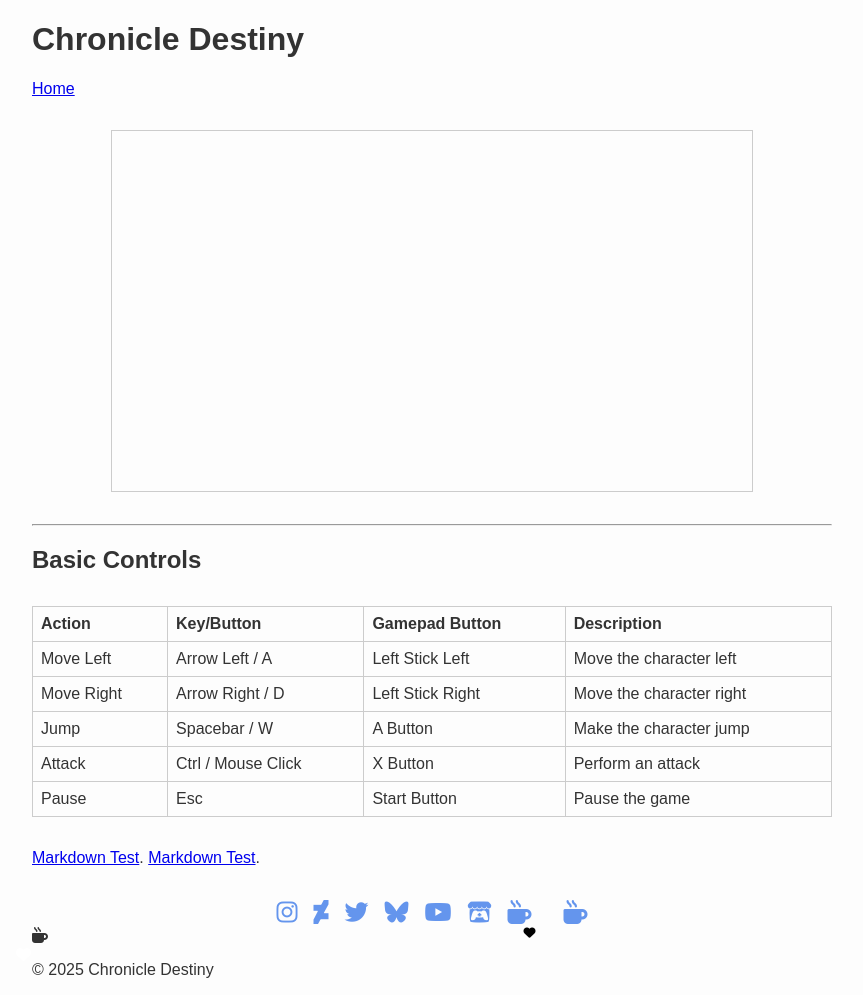
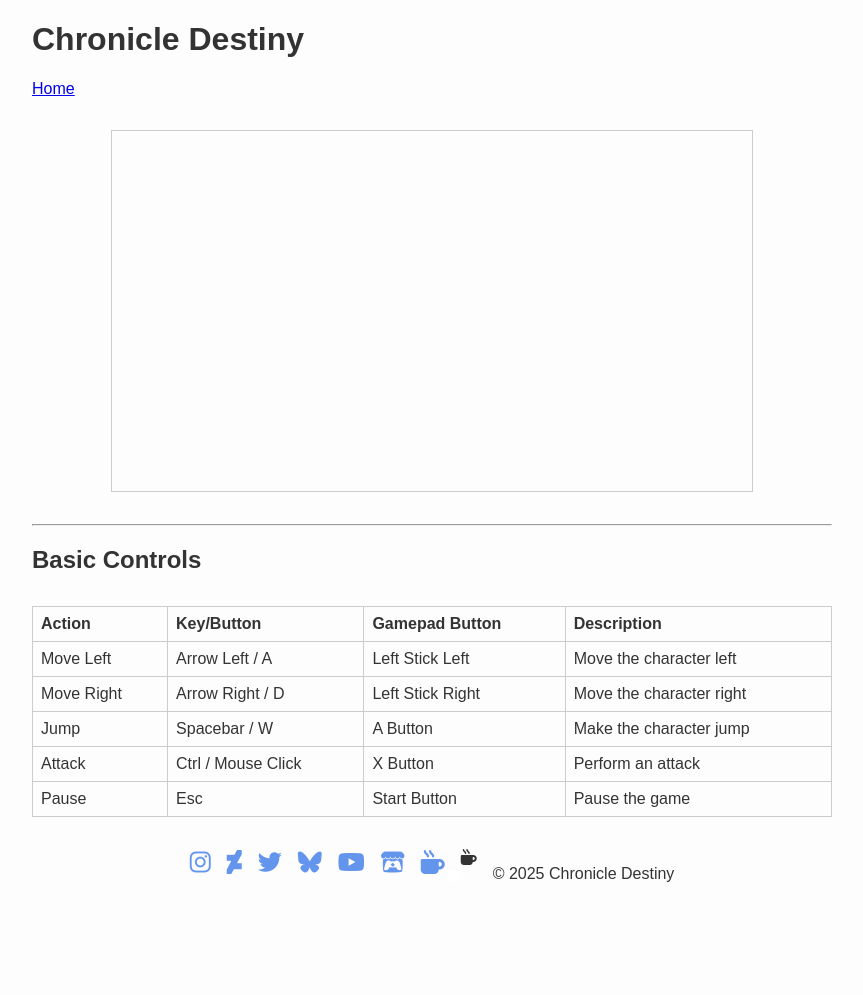
Before and after one commit to zBuLe/Chronicle-Destiny, a Jekyll site: the page built from index.md, in a window 1280 px wide. Shown: the whole page, without its empty margins (208-1071 px from the left). Built offline with Jekyll 4.4.1, drawn with Linux system fonts in a browser that asks for light colours; nearby versions of some CDN libraries; our own code applies the rules of GitHub Pages for plain Markdown files; a script that is not in the unit is left out; after the commit the page ends 900 px from its top, so only the background shows below that.

Commit message:
Remove duplicate Ko-fi links from footer and clean up index.md by deleting unused markdown tests

```diff
--- a/_includes/footer.html
+++ b/_includes/footer.html
@@ -21,15 +21,6 @@
     <a href="https://ko-fi.com/zbule" target="_blank" title="Ko-fi">
       <i class="fa-solid fa-mug-hot"></i>
     </a>
-
-    <a href="https://ko-fi.com/zbule" target="_blank" title="Ko-fi">
-      <i class="fas fa-ko-fi"></i>
-    </a>
-
-    <a href="https://ko-fi.com/zbule" target="_blank" title="Ko-fi">
-      <i class="fa-solid fa-mug-hot"></i>
-    </a>
-  </div>
   <i class="fas fa-mug-hot ko-fi"></i>
   <p>&copy; {{ site.time | date: "%Y" }} {{ site.title }}</p>
 </footer>
--- a/index.md
+++ b/index.md
@@ -21,7 +21,3 @@ title: Chronicle Destiny
 | Jump           | Spacebar / W         | A Button             | Make the character jump      |
 | Attack         | Ctrl / Mouse Click   | X Button             | Perform an attack            |
 | Pause          | Esc                  | Start Button         | Pause the game               |
-
-
-[Markdown Test](test).
-[Markdown Test](gml).
```
